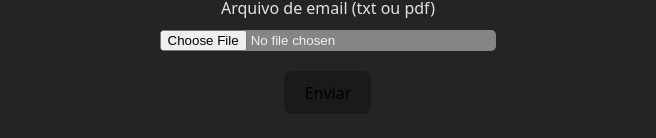
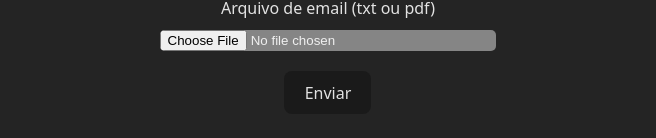
Before and after one commit to Matheus-C/Classifier, a React (Vite) app: page / in a window 1280 px wide. Shown: the part 380-518 px from the top of the page, without its empty margins (312-968 px from the left). Built offline with nearby package versions, Linux system fonts and the light colour scheme.

Commit message:
style: :lipstick: fix button font color

```diff
--- a/src/index.css
+++ b/src/index.css
@@ -45,6 +45,7 @@ button {
   background-color: #1a1a1a;
   cursor: pointer;
   transition: border-color 0.25s;
+  color: rgba(255, 255, 255, 0.87);
 }
 button:hover {
   border-color: #646cff;
```
